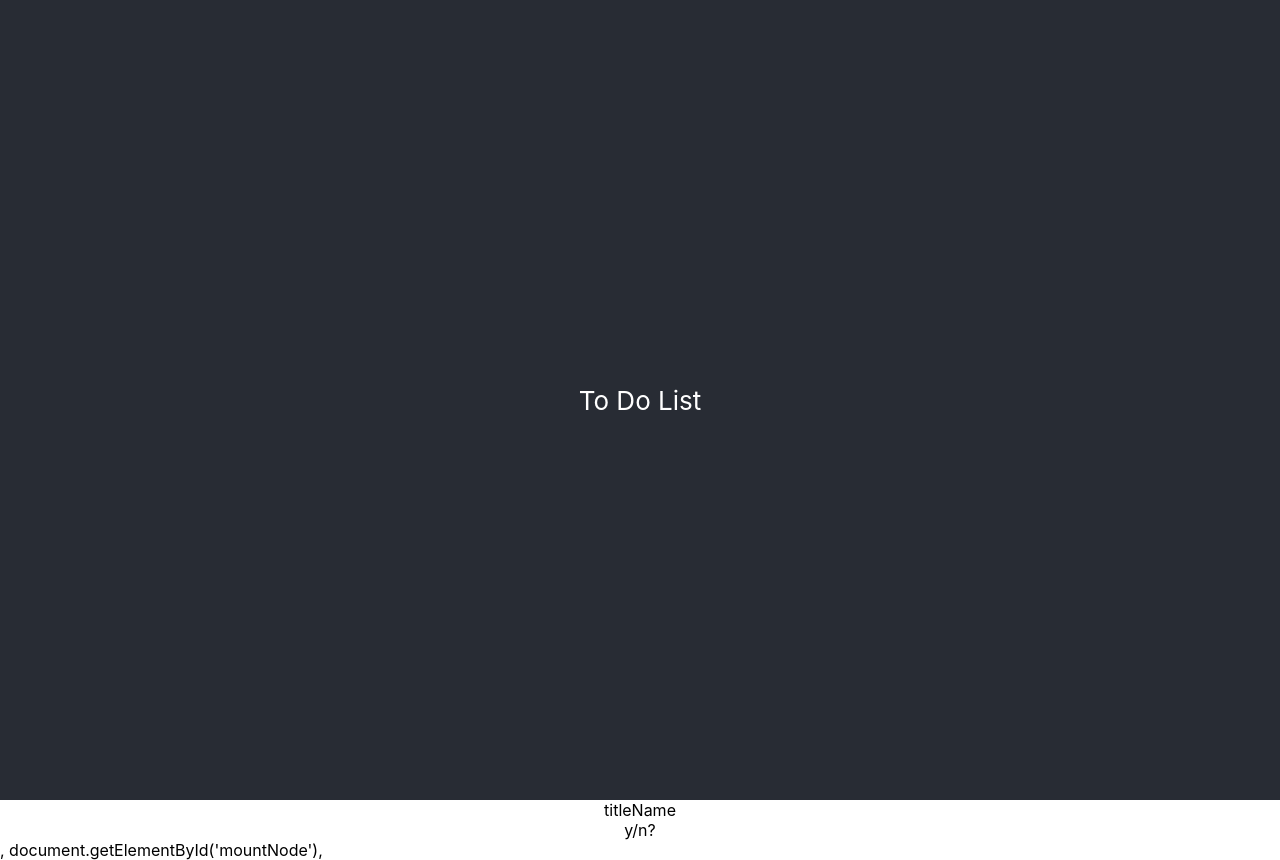
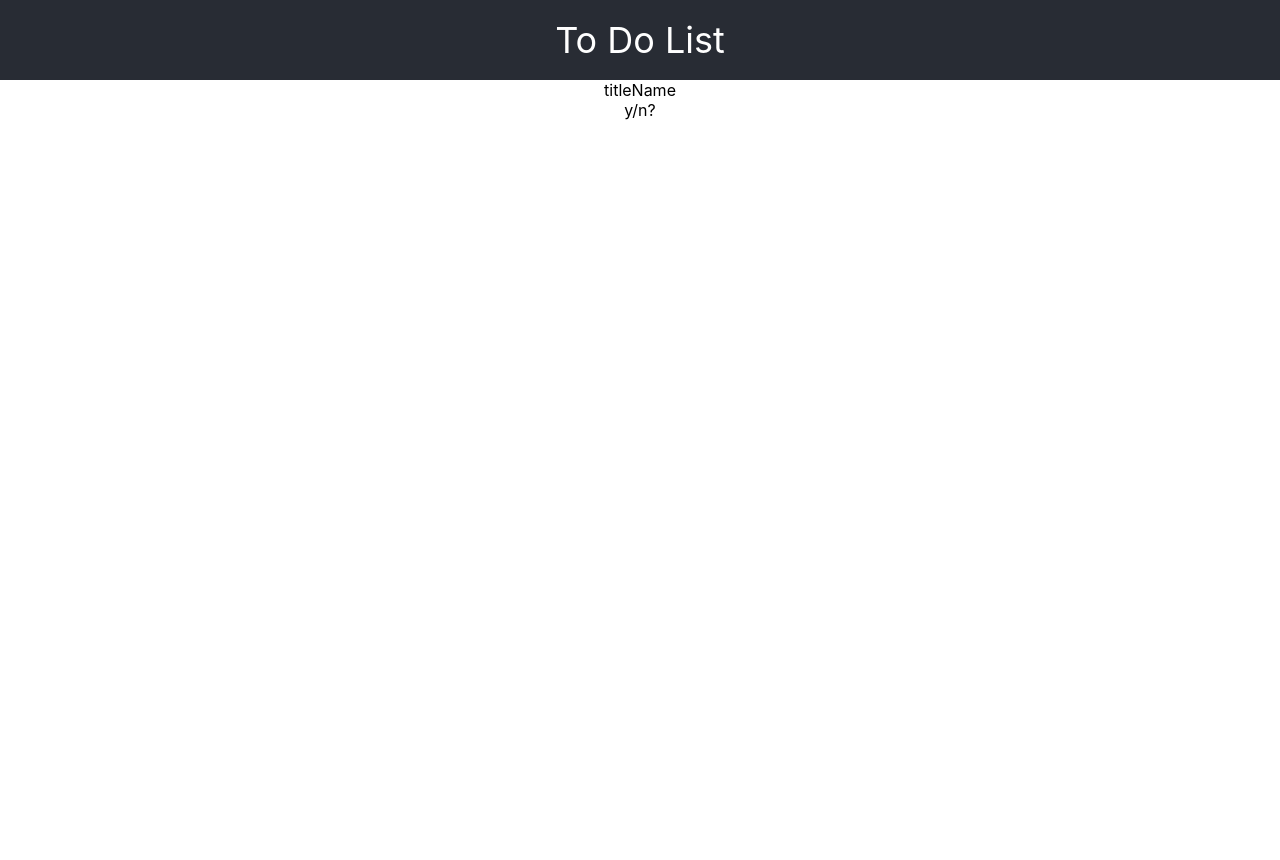
Before and after one commit to craigb0/ToDoList, a React (Create React App) app in the folder to-do-list/: page / in a window 1280 px wide. After the commit the page ends 800 px from the top, so only its background shows below. Built offline with nearby package versions, Linux system fonts and the light colour scheme.

Commit message:
Header!!

```diff
--- a/to-do-list/src/App.css
+++ b/to-do-list/src/App.css
@@ -15,12 +15,12 @@
 
 .App-header {
   background-color: #282c34;
-  min-height: 100vh;
+  min-height: 10vh;
   display: flex;
   flex-direction: column;
   align-items: center;
   justify-content: center;
-  font-size: calc(10px + 2vmin);
+  font-size: calc(20px + 2vmin);
   color: white;
 }
 
--- a/to-do-list/src/App.js
+++ b/to-do-list/src/App.js
@@ -1,18 +1,21 @@
 import './App.css';
 import React from 'react';
-import Item from './components/Item.js'
+import ToDoItem from './components/ToDoItem.js'
 
-function App() {
-  return (
-    <div className="App">
-      <div className='Header'>
-        <header className="App-header">
-          To Do List
-        </header>
-      </div>
-      <Item/>
-    </div>
-  );
+class App extends React.Component {
+	render() {
+		return (
+    		<div>
+    			<div className='App-header'>
+        			To Do List
+				</div>
+
+				<div className='App'>
+					<ToDoItem/>
+				</div>
+    		</div>
+  		);
+	}
 }
 
 export default App;
--- a/to-do-list/src/components/Item.js
+++ b/to-do-list/src/components/ToDoItem.js
@@ -1,4 +1,4 @@
-const Item = (props) => {
+const ToDoItem = (props) => {
  return(
   <div classname="body">
     <div className="Title">
@@ -12,4 +12,4 @@ const Item = (props) => {
   );
 };
 
-export default Item;
+export default ToDoItem;
--- a/to-do-list/src/index.js
+++ b/to-do-list/src/index.js
@@ -7,8 +7,7 @@ import reportWebVitals from './reportWebVitals';
 const root = ReactDOM.createRoot(document.getElementById('root'));
 root.render(
   <React.StrictMode>
-    <App />,
-    document.getElementById('mountNode'),
+    <App />
   </React.StrictMode>
 );
 
```
